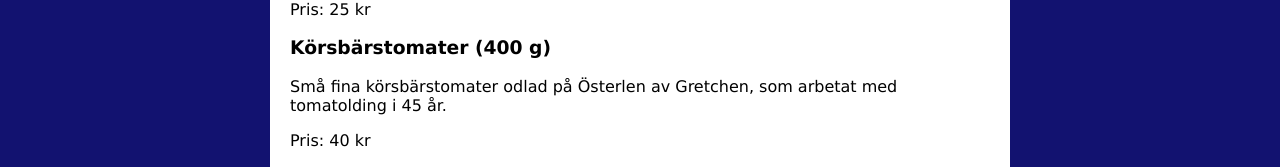
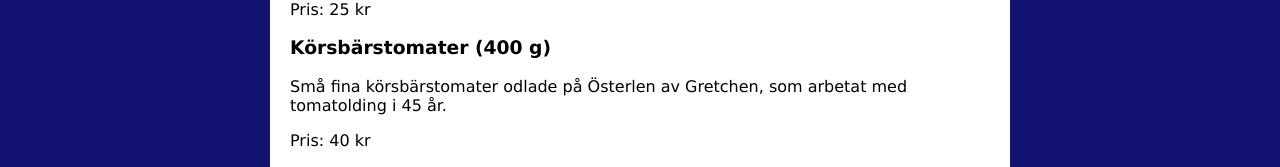
Before and after one commit to ironboy/html-intro-itsak24, a plain HTML site: page products.html in a window 1280 px wide. Shown: the part 332-499 px from the top of the page. Drawn offline with Linux system fonts and the light colour scheme.

Commit message:
small changes

```diff
--- a/display-products.js
+++ b/display-products.js
@@ -6,7 +6,7 @@ let products = [
   },
   {
     name: 'Körsbärstomater (400 g)',
-    description: 'Små fina körsbärstomater odlad på Österlen av Gretchen, som arbetat med tomatolding i 45 år.',
+    description: 'Små fina körsbärstomater odlade på Österlen av Gretchen, som arbetat med tomatolding i 45 år.',
     priceSEK: 40
   },
   {
--- a/style.css
+++ b/style.css
@@ -28,9 +28,9 @@ header h1 {
 main {
   background-color: white;
   color: black;
-  width: 700px;
+  max-width: 700px;
   padding: 20px;
-  /* Make a tag/element centered */
+  /* Make a tag/element centered with auto */
   margin: 20px auto;
 }
 
```
